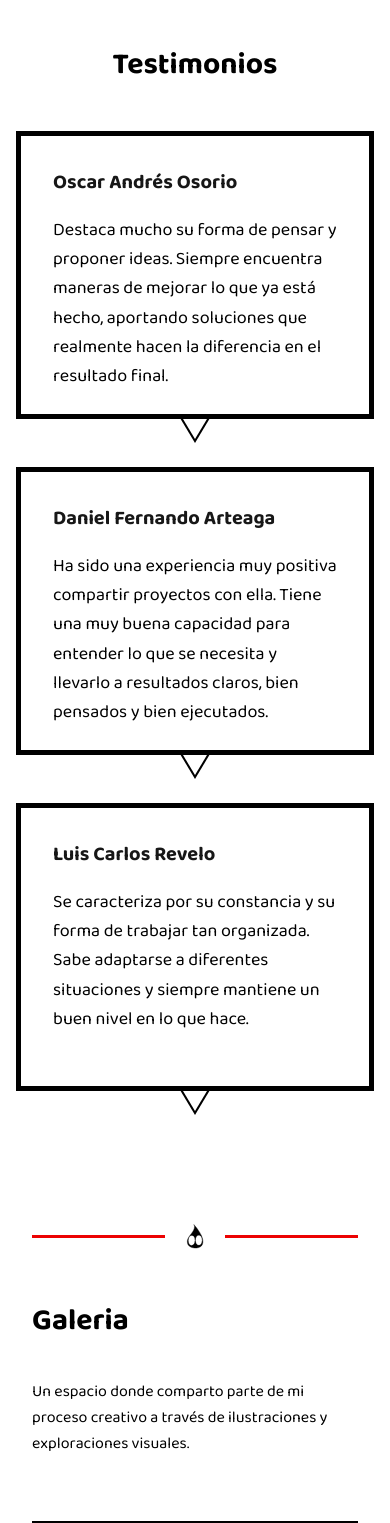
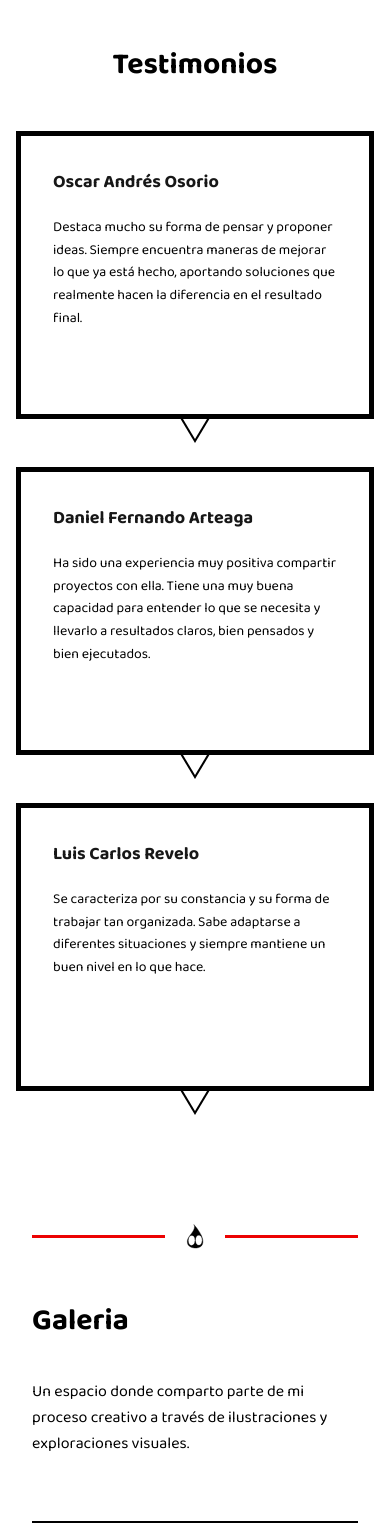
Before and after one commit to Luciana-Cuenca/miPortafolio, a Next.js app: page / in a window 390 px wide. Shown: the part 4420-5943 px from the top of the page. Built offline with nearby package versions, Linux system fonts and the light colour scheme.

Commit message:
arreglo de contactos

```diff
--- a/components/Contact.tsx
+++ b/components/Contact.tsx
@@ -1,5 +1,3 @@
-import SectionDivider from "./SectionDivider";
-
 const contacts = [
   {
     name: "Carlos David Burbano",
@@ -11,7 +9,7 @@ const contacts = [
   },
   {
     name: "Luis Esteba Castillo",
-    portfolioUrl: "#",
+    portfolioUrl: "https://lxiscxstillo.vercel.app/",
   },
   {
     name: "Bayron Felipe Jaramillo",
@@ -24,18 +22,34 @@ const contacts = [
 ];
 
 const socialLinks = [
-  { href: "www.linkedin.com/in/luciana-cuenca-26356a39b", icon: "/linkedin.svg", label: "LinkedIn" },
-  { href: "https://github.com/Luciana-Cuenca", icon: "/github.svg", label: "GitHub" },
-  { href: "https://www.instagram.com/blood_ink_08/", icon: "/instagram.svg", label: "Instagram" },
-  { href: "mailto:lucugo.08@gmail.com", icon: "/email.svg", label: "Email" },
+  {
+    href: "www.linkedin.com/in/luciana-cuenca-26356a39b",
+    icon: "/linkedin.svg",
+    label: "LinkedIn",
+  },
+  {
+    href: "https://github.com/Luciana-Cuenca",
+    icon: "/github.svg",
+    label: "GitHub",
+  },
+  {
+    href: "https://www.instagram.com/blood_ink_08/",
+    icon: "/instagram.svg",
+    label: "Instagram",
+  },
+  {
+    href: "mailto:lucugo.08@gmail.com",
+    icon: "/email.svg",
+    label: "Email",
+  },
 ];
 
 export default function Contact() {
   return (
     <section id="contactos" className="w-full bg-white">
 
-      {/* HEADER (ligero shift a la derecha) */}
-      <div className="px-4 md:px-8 py-16 md:pl-12">
+      {/* HEADER (NO TOCADO) */}
+      <div className="px-4 md:px-8 py-16">
         <div className="flex flex-col md:flex-row gap-10 items-start">
           <h2 className="text-3xl md:text-4xl xl:text-5xl font-bold text-black">
             Contactos
@@ -48,10 +62,10 @@ export default function Contact() {
       </div>
 
       {/* ROJO */}
-      <div className="bg-[#EC0202] px-4 md:px-8 py-32 relative text-white overflow-hidden">
+      <div className="bg-[#EC0202] px-4 md:px-8 py-14 relative text-white overflow-hidden">
 
-        {/* CONTACTOS (un poco más a la derecha) */}
-        <div className="grid grid-cols-1 sm:grid-cols-2 md:grid-cols-3 gap-y-12 gap-x-10 relative z-20 md:ml-6 lg:ml-12">
+        {/* CONTACTOS (NO TOCADO) */}
+        <div className="grid grid-cols-1 sm:grid-cols-2 md:grid-cols-3 gap-y-12 gap-x-10">
           {contacts.map((contact) => (
             <div key={contact.name} className="flex flex-col items-start gap-4">
               <p className="text-lg md:text-xl font-bold leading-snug">
@@ -70,39 +84,28 @@ export default function Contact() {
           ))}
         </div>
 
-        {/* GATO ( */}
-        <div className="absolute bottom-50 right-0 hidden md:block z-0 pointer-events-none">
+
+        <div className="w-full flex justify-end mt-2 md:mt-3">
           <img
             src="/gato.png"
             alt="gato"
-            className="w-[480px] lg:w-[540px] object-contain opacity-90"
+            className="w-[100px] sm:w-[140px] md:w-[200px] lg:w-[280px] object-contain"
           />
         </div>
 
-        {/* DIVIDER */}
-        <div className="mt-55 relative z-20">
-          <div className="w-full max-w-[1400px] mx-auto flex items-center justify-center">
-
-            <div className="flex-1 h-[3px] bg-white mx-4"></div>
-
-            <img
-              src="/icon.svg"
-              alt="icon"
-              className="w-7 h-7 md:w-8 md:h-8 object-contain"
-            />
-
-            <div className="flex-1 h-[3px] bg-white mx-4"></div>
-
-          </div>
+        {/* ➖ DIVIDER (SOLO SUBIDO - SIN CÍRCULO) */}
+        <div className="flex items-center justify-center mt-2 md:mt-3">
+          <div className="flex-1 h-[2px] bg-white"></div>
+          <div className="flex-1 h-[2px] bg-white"></div>
         </div>
 
-        {/* TEXTO FINAL */}
-        <p className="text-center text-sm mt-12 relative z-20">
+        {/* TEXTO FINAL (SOLO SUBIDO) */}
+        <p className="text-center text-xs sm:text-sm md:text-base mt-3 md:mt-4">
           Gracias por llegar hasta aqui, cada proyecto es una parte de lo que soy y de lo que sigo construyendo.
         </p>
 
-        {/* REDES */}
-        <div className="flex justify-center gap-6 mt-8 relative z-20">
+        {/* REDES (SOLO SUBIDAS, NO MODIFICADAS) */}
+        <div className="flex justify-center gap-6 mt-3 md:mt-4">
           {socialLinks.map((social) => (
             <a
               key={social.label}
--- a/components/Experience.tsx
+++ b/components/Experience.tsx
@@ -71,14 +71,16 @@ export default function Experience() {
             Testimonios
           </h2>
 
-          <div className="flex flex-col md:flex-row justify-center items-stretch gap-12">
+          <div className="grid grid-cols-1 md:grid-cols-2 lg:grid-cols-3 gap-12 justify-items-center items-stretch">
 
             {/* TESTIMONIO 1 */}
             <div className="relative">
-              <div className="testimonial-card w-full max-w-sm h-72 md:w-[24rem] md:max-w-none md:h-80 xl:w-[26rem] xl:h-[22rem] bg-white border-[5px] border-black p-8 flex flex-col justify-start">
-                <p className="font-bold text-xl mb-5">Oscar Andrés Osorio</p>
+              <div className="testimonial-card w-full max-w-sm h-72 md:h-80 xl:h-[22rem] bg-white border-[5px] border-black p-8 flex flex-col justify-start overflow-hidden">
+                <p className="font-bold text-lg md:text-xl mb-5 break-words">
+                  Oscar Andrés Osorio
+                </p>
 
-                <p className="text-lg text-black leading-relaxed">
+                <p className="text-sm md:text-lg text-black leading-relaxed break-words">
                   Destaca mucho su forma de pensar y proponer ideas. Siempre encuentra maneras de mejorar lo que ya está hecho, aportando soluciones que realmente hacen la diferencia en el resultado final.
                 </p>
               </div>
@@ -90,10 +92,12 @@ export default function Experience() {
 
             {/* TESTIMONIO 2 */}
             <div className="relative">
-              <div className="testimonial-card w-full max-w-sm h-72 md:w-[24rem] md:max-w-none md:h-80 xl:w-[26rem] xl:h-[22rem] bg-white border-[5px] border-black p-8 flex flex-col justify-start">
-                <p className="font-bold text-xl mb-5">Daniel Fernando Arteaga</p>
+              <div className="testimonial-card w-full max-w-sm h-72 md:h-80 xl:h-[22rem] bg-white border-[5px] border-black p-8 flex flex-col justify-start overflow-hidden">
+                <p className="font-bold text-lg md:text-xl mb-5 break-words">
+                  Daniel Fernando Arteaga
+                </p>
 
-                <p className="text-lg text-black leading-relaxed">
+                <p className="text-sm md:text-lg text-black leading-relaxed break-words">
                   Ha sido una experiencia muy positiva compartir proyectos con ella. Tiene una muy buena capacidad para entender lo que se necesita y llevarlo a resultados claros, bien pensados y bien ejecutados.
                 </p>
               </div>
@@ -105,10 +109,12 @@ export default function Experience() {
 
             {/* TESTIMONIO 3 */}
             <div className="relative">
-              <div className="testimonial-card w-full max-w-sm h-72 md:w-[24rem] md:max-w-none md:h-80 xl:w-[26rem] xl:h-[22rem] bg-white border-[5px] border-black p-8 flex flex-col justify-start">
-                <p className="font-bold text-xl mb-5">Luis Carlos Revelo</p>
+              <div className="testimonial-card w-full max-w-sm h-72 md:h-80 xl:h-[22rem] bg-white border-[5px] border-black p-8 flex flex-col justify-start overflow-hidden">
+                <p className="font-bold text-lg md:text-xl mb-5 break-words">
+                  Luis Carlos Revelo
+                </p>
 
-                <p className="text-lg text-black leading-relaxed">
+                <p className="text-sm md:text-lg text-black leading-relaxed break-words">
                   Se caracteriza por su constancia y su forma de trabajar tan organizada. Sabe adaptarse a diferentes situaciones y siempre mantiene un buen nivel en lo que hace.
                 </p>
               </div>
```
